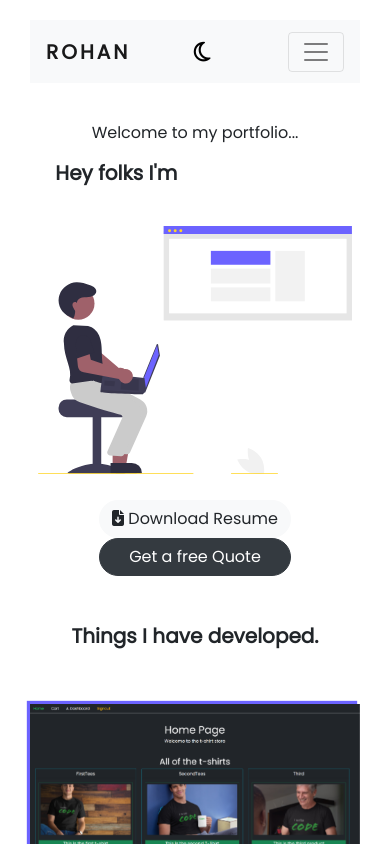
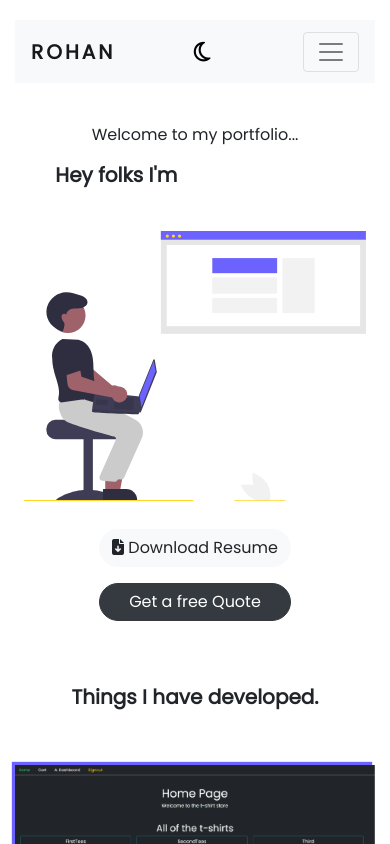
Before and after one commit to harnalerohan/portfolio, a React (Create React App) app: page / in a window 390 px wide. Shown: the top 844 px of the page. Built offline with nearby package versions, Linux system fonts and the light colour scheme; some icons are missing; a web font is replaced by a local one.

Commit message:
added anchor tag and fix buttons margin issue

```diff
--- a/src/App.tsx
+++ b/src/App.tsx
@@ -12,7 +12,7 @@ function App() {
   }
 
   return (
-    <div className={status ? "container-fluid envelopedBlack" : "container-fluid envelope"}>
+    <div className={status ? "envelopedBlack" : "envelope"}>
       <NavBar bgStatus={status} handleBackground={handleStatus}/>
       <Introd bgStatus = {status}/>
       <Project bgStatus = {status}/>
--- a/src/components/Project.tsx
+++ b/src/components/Project.tsx
@@ -10,6 +10,7 @@ import cityPedia from '../images/cityPedia.png';
 const Project = ({bgStatus}:any) => {
   return (
     <div className="mt-4 container">
+      <i id="projects"/>
       <div className={bgStatus ? "row whiteText" : "row blackText"}>
         <div className="col-12 mb-5">
           <h3 className="one">Things I have developed.</h3>
--- a/src/css/Introd.css
+++ b/src/css/Introd.css
@@ -87,6 +87,7 @@
 
   .btn-dark{
     margin-left: 0px;
+    margin: 16px;
     border-radius: 20px !important;
   }
 
```
